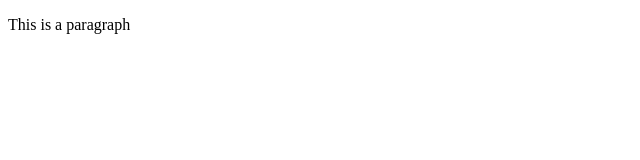
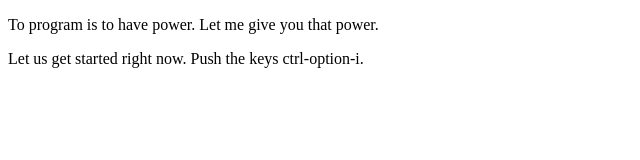
Before and after one commit to tararoys/knowledge-is-power, a plain HTML site: page 2014_05_27_In_Which_Tara_Makes_A_List_Of_Writings_She_Needs_To_Make/PlayingWithChrome/BlankPage.html in a window 1280 px wide. Shown: the whole page, without its empty margins (0-640 px from the left). Drawn offline with Linux system fonts and the light colour scheme.

```diff
--- a/2014_05_27_In_Which_Tara_Makes_A_List_Of_Writings_She_Needs_To_Make/PlayingWithChrome/BlankPage.html
+++ b/2014_05_27_In_Which_Tara_Makes_A_List_Of_Writings_She_Needs_To_Make/PlayingWithChrome/BlankPage.html
@@ -1,4 +1,8 @@
 <!DOCTYPE html>
-<!-- saved from url=(0023)https://www.google.com/ -->
+<!-- saved from url=(0144)file:///Users/tlroys/Desktop/LearnToProgram/2014_05_27_In_Which_Tara_Makes_A_List_Of_Writings_She_Needs_To_Make/PlayingWithChrome/BlankPage.html -->
 <html><head><meta http-equiv="Content-Type" content="text/html; charset=UTF-8"></head>
-  <body><p>This is a paragraph</p></body></html>
+  <body>
+  <p>To program is to have power. Let me give you that power.</p>
+  <p>Let us get started right now.  Push the keys ctrl-option-i.
+  </p>
+</body></html>
```
Also changed, not shown: 2014_05_28_in_which_Tara_makes_the_attempt_to_program_only_using_google_Chrome/BlankPage.html (+3 -2 lines), 2014_05_28_in_which_Tara_makes_the_attempt_to_program_only_using_google_Chrome/BlankPage_files/how_to_get_to_the_development_tools.png (added).
